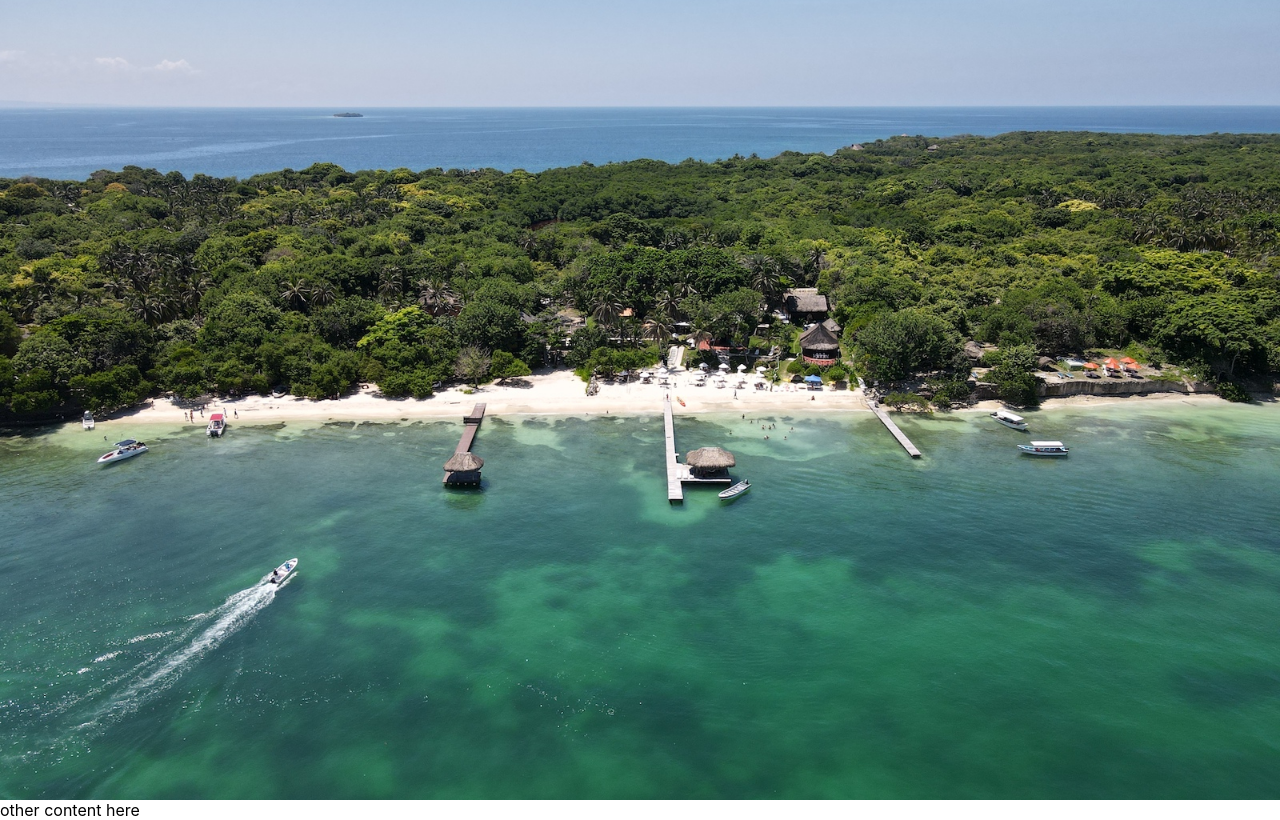
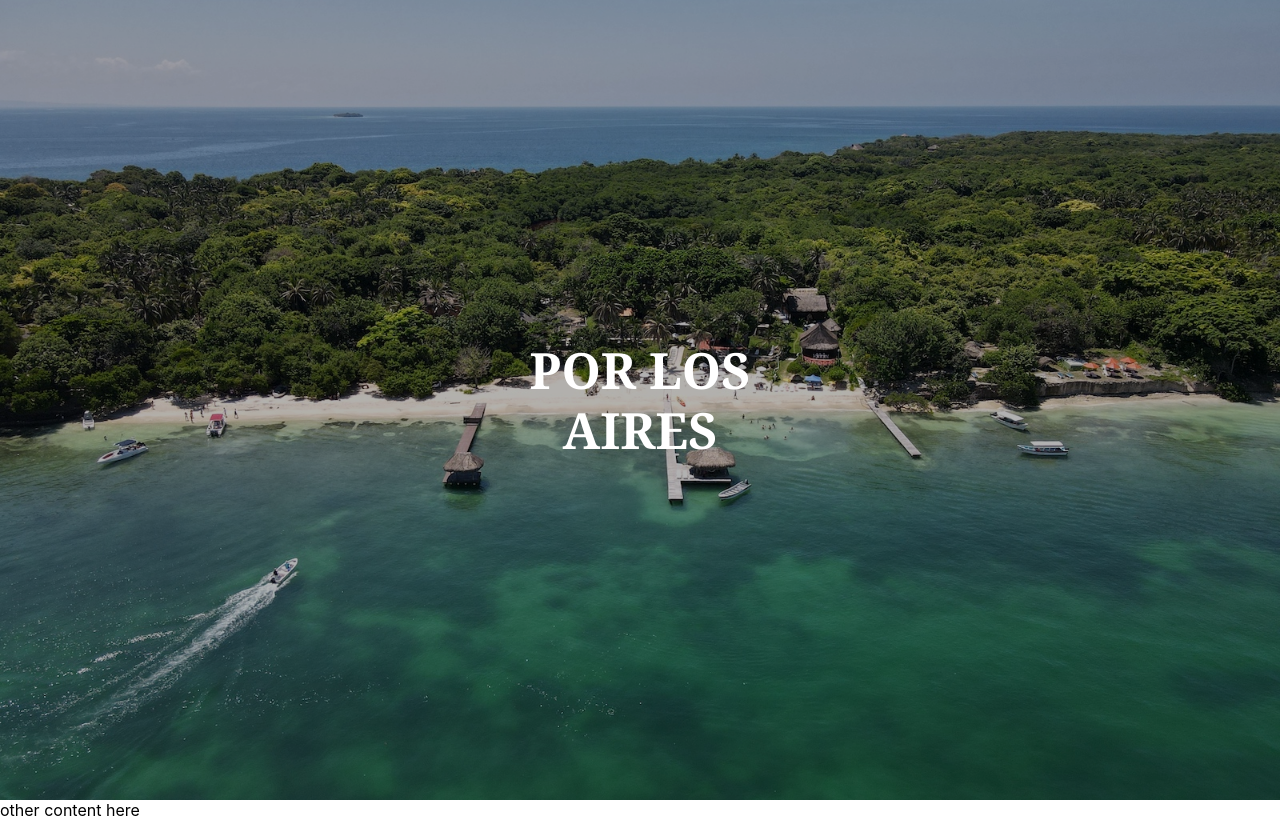
Before and after one commit to camilopineda100/cartagena-landing, a React (Create React App) app: page / in a window 1280 px wide. Built offline with nearby package versions, Linux system fonts and the light colour scheme.

Commit message:
feat(Header): add overlay title

```diff
--- a/src/Components/Header/Header.css
+++ b/src/Components/Header/Header.css
@@ -19,3 +19,23 @@
   width: 100%;
   object-fit: cover;
 }
+
+.hero-content {
+  display: flex;
+  position: absolute;
+  top: 0; left: 0;
+  width: 100%; height: 100%;
+  background:rgba(0,0,0,0.3);
+  justify-content: center;
+  align-items: center;
+}
+
+.hero-title {
+  display: flex;
+  color: white;
+  flex-direction: column;
+  font-family: Georgia, 'Times New Roman', Times, serif;
+  font-size: 50px;
+  align-items: center;
+  line-height: 60px;
+}
--- a/src/Components/Header/Header.jsx
+++ b/src/Components/Header/Header.jsx
@@ -1,15 +1,14 @@
 import React from 'react'
 import { useState } from 'react'
+import heroVideo from '../../hero-video.mp4'
+import heroPoster from '../../hero-poster.JPG'
 import './Header.css'
 
-import heroVideo from '../../hero-video.mp4'
-import heroPoster from '../../hero-poster.JPG'
-
 function Header() {
-  const [playing, setPlaying] = useState(false)
+  const [playingVideo, setPlaying] = useState(false)
 
   const handleOnCanPlay = (event) => {
-    if(!playing) {
+    if(!playingVideo) {
       event.target.play()
       setPlaying(true)
     }
@@ -21,18 +20,30 @@ function Header() {
         className="poster"
         src={heroPoster}
         alt="hero poster"
+        style={{
+          opacity: playingVideo ? 0 : 1,
+          transition: "opacity, 2s ease-in-out",
+        }}
       />
+
       <video
         className="video"
         loop muted
         onCanPlayThrough={handleOnCanPlay}
         style={{
-          opacity: playing ? 1 : 0,
+          opacity: playingVideo ? 1 : 0,
           transition: "opacity, 2s ease-in-out",
         }}
       >
         <source src={heroVideo} type="video/mp4"/>
       </video>
+
+      <div className="hero-content">
+        <h1 className="hero-title">
+          <span>POR LOS</span>
+          <span>AIRES</span>
+        </h1>
+      </div>
     </div>
   )
 }
```
